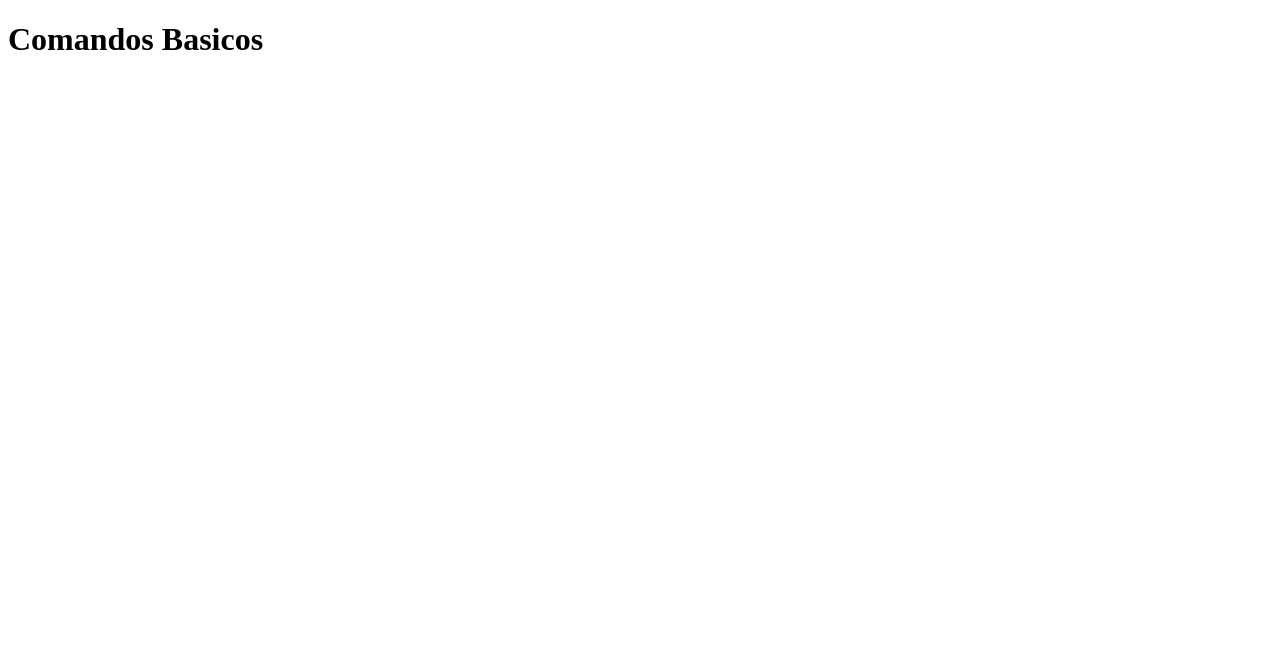
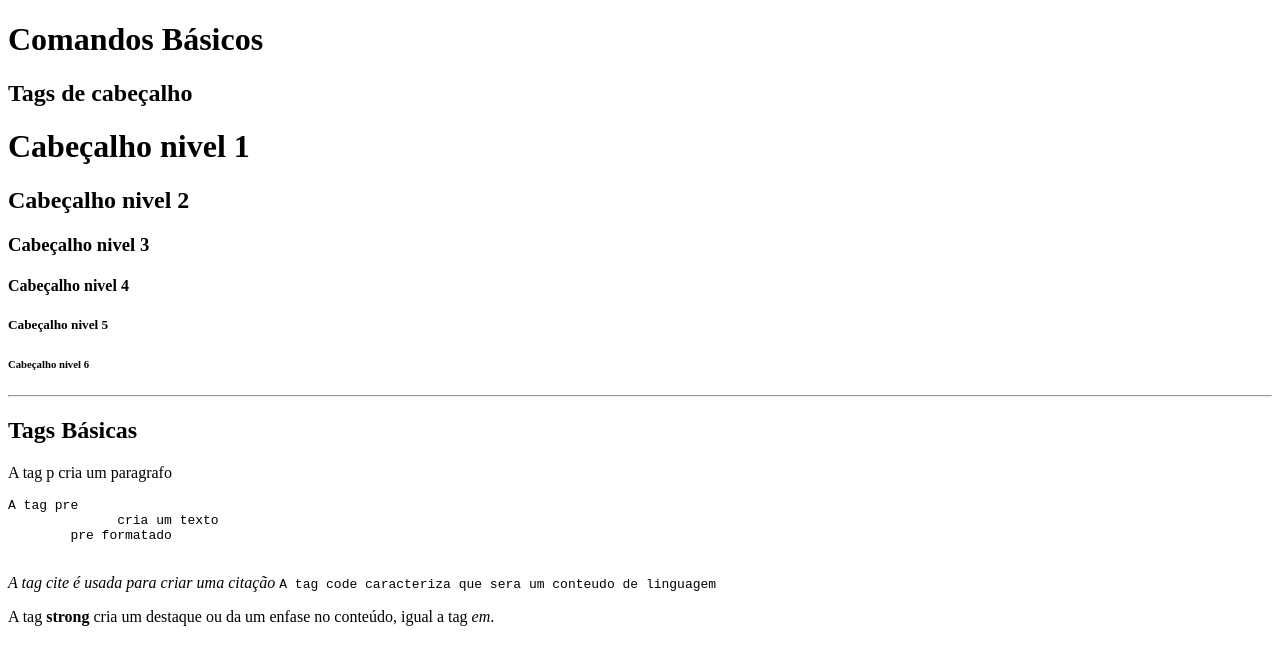
Before and after one commit to anahelenaa/MLW2023, a plain HTML site: page paginas/comandobasico.html in a window 1280 px wide. Drawn offline with Linux system fonts and the light colour scheme.

Commit message:
atualizacao

```diff
--- a/paginas/comandobasico.html
+++ b/paginas/comandobasico.html
@@ -1,12 +1,29 @@
 <!DOCTYPE html>
-<html lang="en">
+<html lang="pt-br">
 <head>
     <meta charset="UTF-8">
     <meta http-equiv="X-UA-Compatible" content="IE=edge">
     <meta name="viewport" content="width=, initial-scale=1.0">
-    <title>Document</title>
+    <title>Comandos Basicos</title>
 </head>
 <body>
-    <h1>Comandos Basicos</h1>
-</body>
+    <h1>Comandos Básicos</h1>
+    <h2>Tags de cabeçalho</h2>
+    <h1>Cabeçalho nivel 1</h1>
+    <h2>Cabeçalho nivel 2</h2>
+    <h3>Cabeçalho nivel 3</h3>
+    <h4>Cabeçalho nivel 4</h4>
+    <h5>Cabeçalho nivel 5</h5>
+    <h6>Cabeçalho nivel 6</h6>
+    <hr><!--A tag hr cria uma linha e no contexto semantico uma divisão de conteúdo-->
+    <h2>Tags Básicas</h2>
+    <p>A tag p cria um paragrafo</p>
+    <pre>A tag pre
+              cria um texto
+        pre formatado</pre>
+        <br><!--A tag br insere uma quebra de linha e joga o conteudo após ela para a linha de baixo-->
+        <cite>A tag cite é usada para criar uma citação</cite>
+        <code>A tag code caracteriza que sera um conteudo de linguagem</code>
+        <p>A tag <strong>strong</strong> cria um destaque ou da um enfase no conteúdo, igual a tag <em>em</em>.</p>
+    </body>
 </html>
```
Also changed, not shown: index.html (+5 -4 lines).
